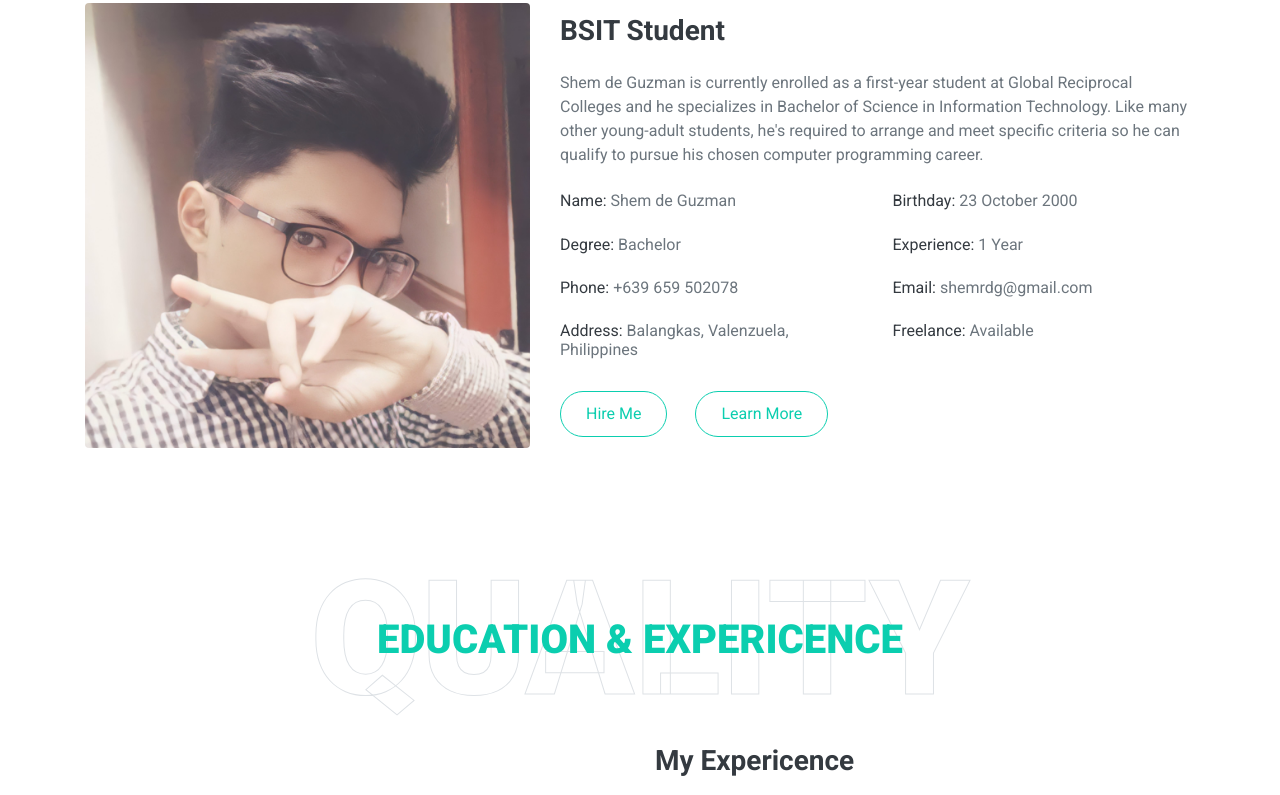
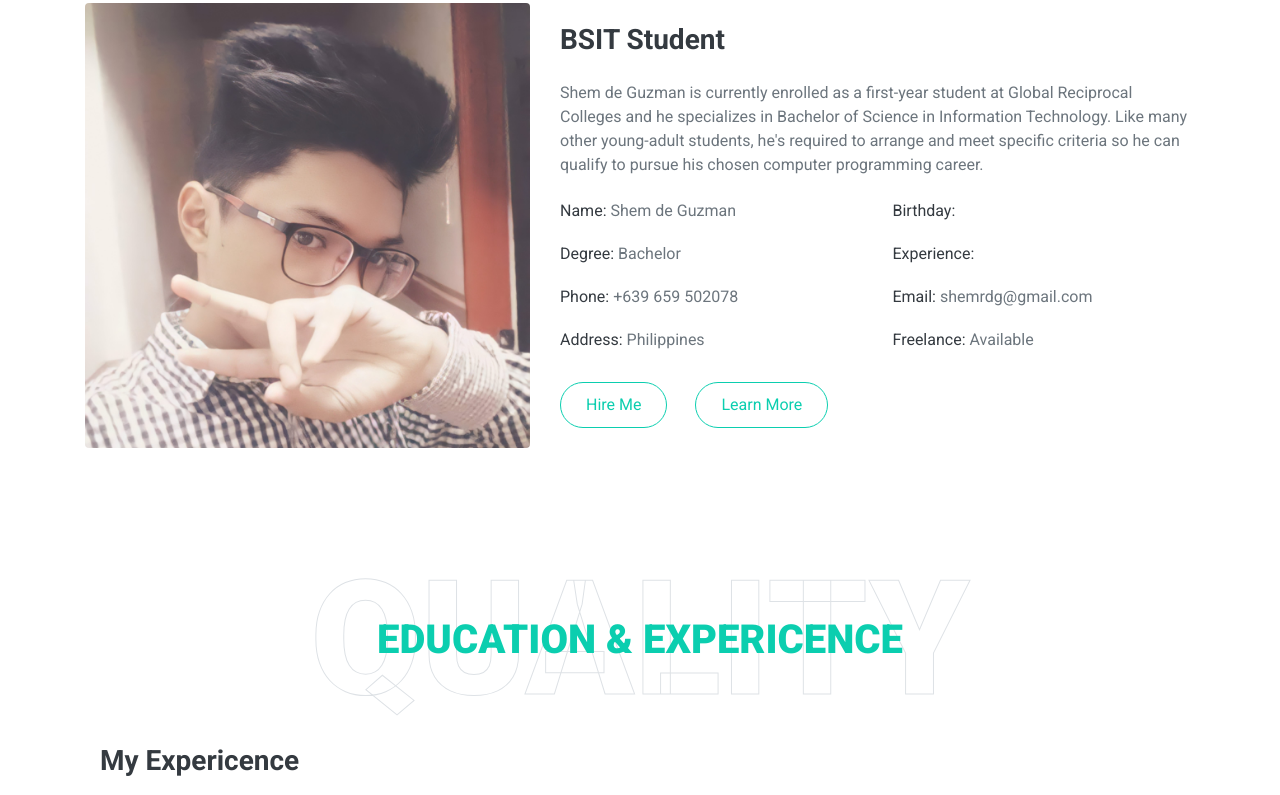
Before and after one commit to shemdg/portfolio, a plain HTML site: page index.html in a window 1280 px wide. Shown: the part 1093-1888 px from the top of the page. Drawn offline with nearby package versions, Linux system fonts and the light colour scheme.

Commit message:
Update index.html
after a year lol

```diff
--- a/index.html
+++ b/index.html
@@ -3,7 +3,7 @@
 
 <head>
     <meta charset="utf-8">
-    <title>Shem's Presume Portfolio</title>
+    <title>Shem's Portfolio</title>
     <meta content="width=device-width, initial-scale=1.0" name="viewport">
     <meta content="Free HTML Templates" name="keywords">
     <meta content="Free HTML Templates" name="description">
@@ -115,12 +115,12 @@
                     <p>Shem de Guzman is currently enrolled as a first-year student at Global Reciprocal Colleges and he specializes in Bachelor of Science in Information Technology. Like many other young-adult students, he's required to arrange and meet specific criteria so he can qualify to pursue his chosen computer programming career.</p>
                     <div class="row mb-3">
                         <div class="col-sm-6 py-2"><h6>Name: <span class="text-secondary">Shem de Guzman</span></h6></div>
-                        <div class="col-sm-6 py-2"><h6>Birthday: <span class="text-secondary">23 October 2000</span></h6></div>
+                        <div class="col-sm-6 py-2"><h6>Birthday: <span class="text-secondary"></span></h6></div>
                         <div class="col-sm-6 py-2"><h6>Degree: <span class="text-secondary">Bachelor</span></h6></div>
-                        <div class="col-sm-6 py-2"><h6>Experience: <span class="text-secondary">1 Year  </span></h6></div>
+                        <div class="col-sm-6 py-2"><h6>Experience: <span class="text-secondary"></span></h6></div>
                         <div class="col-sm-6 py-2"><h6>Phone: <span class="text-secondary">+639 659 502078</span></h6></div>
                         <div class="col-sm-6 py-2"><h6>Email: <span class="text-secondary">shemrdg@gmail.com</span></h6></div>
-                        <div class="col-sm-6 py-2"><h6>Address: <span class="text-secondary">Balangkas, Valenzuela, Philippines</span></h6></div>
+                        <div class="col-sm-6 py-2"><h6>Address: <span class="text-secondary">Philippines</span></h6></div>
                         <div class="col-sm-6 py-2"><h6>Freelance: <span class="text-secondary">Available</span></h6></div>
                     </div>
                     <a href="" class="btn btn-outline-primary mr-4">Hire Me</a>
@@ -141,6 +141,7 @@
             </div>
             <div class="row align-items-center">
                 <div class="col-lg-6">
+                    <!--
                     <h3 class="mb-4">My Education</h3>
                     <div class="border-left border-primary pt-2 pl-4 ml-2">
                         <div class="position-relative mb-4">
@@ -167,6 +168,7 @@
                             <p class="mb-2"><strong>Global Reciprocal Colleges</strong> | <small>2021 - 2025</small></p>
                             <p>Community College</p>
                         </div>
+                    -->
                     </div>
                 </div>
                 <div class="col-lg-6">
@@ -339,6 +341,7 @@
                 <h1 class="display-1 text-uppercase text-white" style="-webkit-text-stroke: 1px #dee2e6;">Gallery</h1>
                 <h1 class="position-absolute text-uppercase text-primary">My Portfolio</h1>
             </div>
+            <!--
             <div class="row">
                 <div class="col-12 text-center mb-2">
                     <ul class="list-inline mb-4" id="portfolio-flters">
@@ -411,6 +414,7 @@
                     </div>
                 </div>
             </div>
+            -->
         </div>
     </div>
     <!-- Portfolio End -->
```
